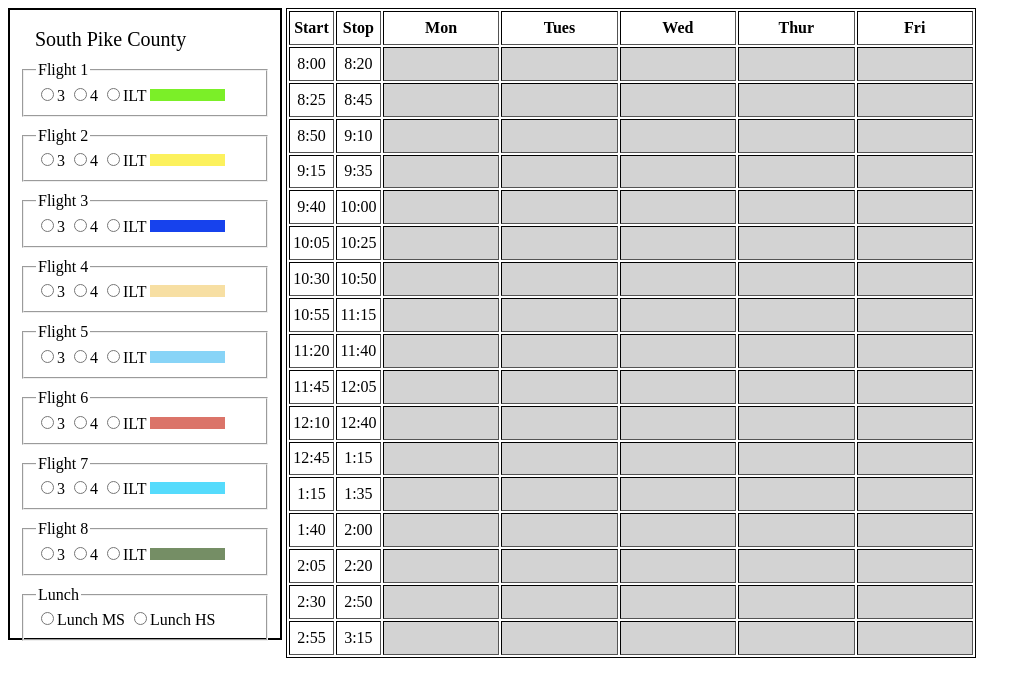
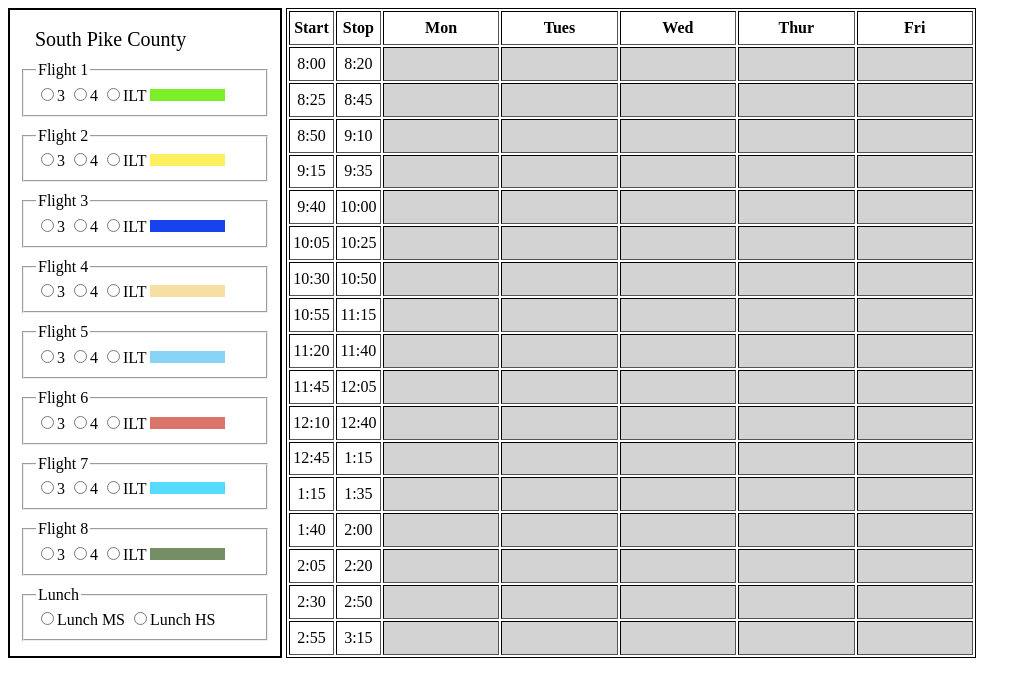
Before and after one commit to paceTechSchool/South-Pike-Flex-Demo, a plain HTML site: page index.html in a window 1280 px wide. Shown: the whole page, without its empty margins (0-1031 px from the left). Drawn offline with nearby package versions, Linux system fonts and the light colour scheme.

Commit message:
updated css, both containers should now be the same height

```diff
--- a/index.html
+++ b/index.html
@@ -2,7 +2,7 @@
 <html>
   <head>
     <meta charset="utf-8">
-    <title>South Pike Flex</title>
+    <title>South Pike Flex Demo</title>
     <script src="https://ajax.googleapis.com/ajax/libs/jquery/3.1.1/jquery.min.js"></script>
     <style>
       .form {
@@ -11,7 +11,7 @@
       }
       #leftcontainer {
       width: 270px;
-      height: 628px;
+      height: 646px;
       vertical-align: top;
       border: 2px solid black;
       display: inline-block;
```
